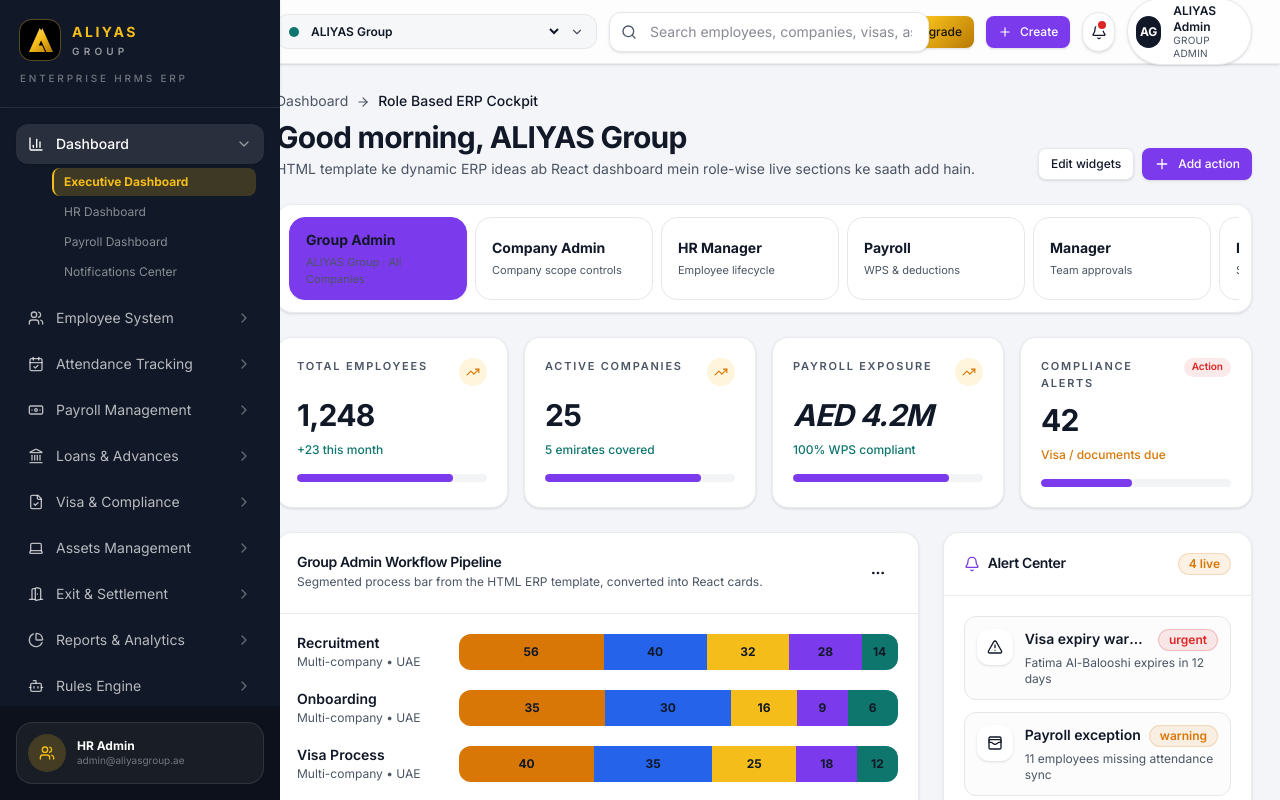
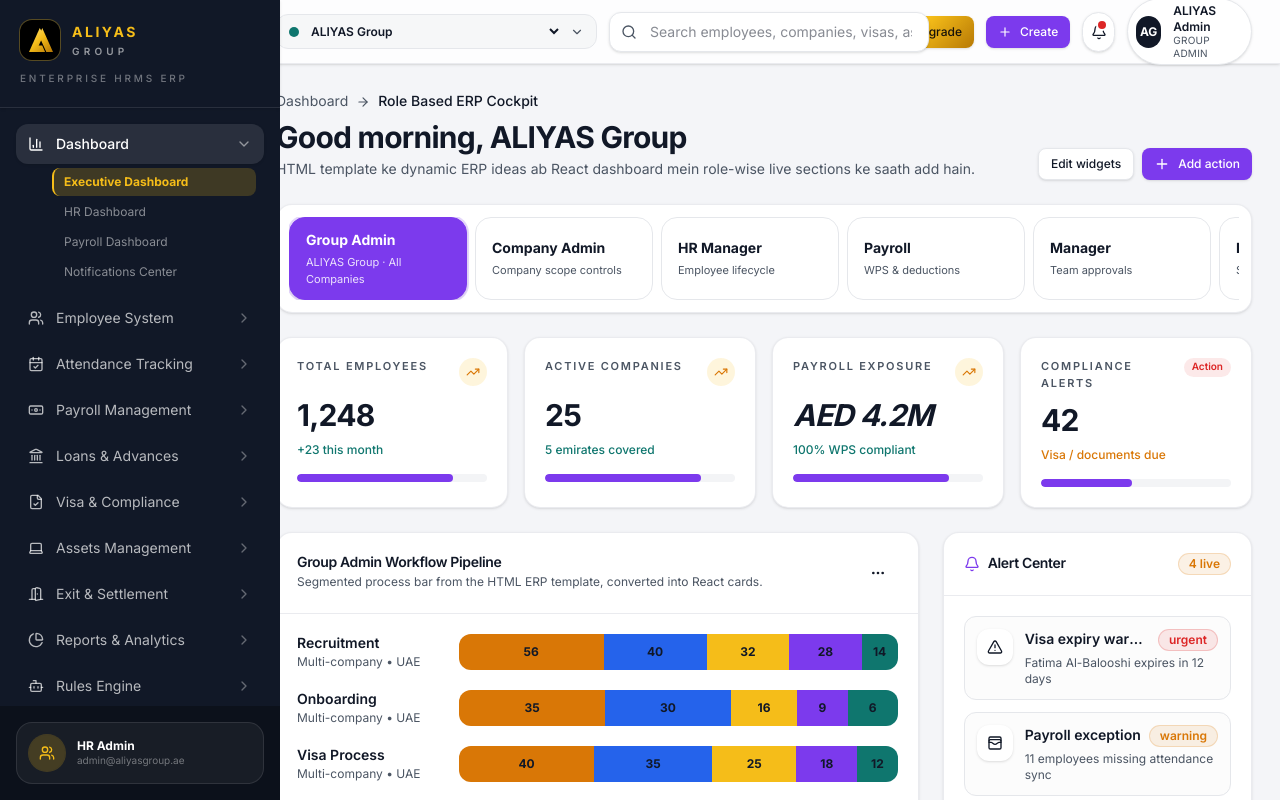
Before and after one commit to emrantims/HRMS, a React (Vite) app: page / in a window 1280 px wide. Built offline with nearby package versions, Linux system fonts and the light colour scheme.

Commit message:
Fix active role tab text contrast

```diff
--- a/src/pages/Dashboard.tsx
+++ b/src/pages/Dashboard.tsx
@@ -145,17 +145,20 @@
       <Card className="overflow-hidden">
         <CardContent className="p-3">
           <div className="flex gap-2 overflow-x-auto custom-scrollbar">
-            {roles.map((role) => (
+            {roles.map((role) => {
+              const selected = activeRole === role.id;
+              return (
                 <button
                   key={role.id}
                   type="button"
                   onClick={() => setActiveRole(role.id)}
-                className={`min-w-[178px] rounded-2xl border px-4 py-3 text-left transition-all ${activeRole === role.id ? "border-accent bg-accent text-white shadow-sm" : "border-border bg-surface text-primary hover:bg-muted/60"}`}
+                  className={`min-w-[178px] rounded-2xl border px-4 py-3 text-left transition-all ${selected ? "border-accent bg-accent shadow-sm ring-2 ring-accent/20" : "border-border bg-surface hover:bg-muted/60"}`}
                 >
-                <p className="text-sm font-bold">{role.label}</p>
-                <p className={`mt-1 text-[11px] ${activeRole === role.id ? "text-white/80" : "text-muted-foreground"}`}>{role.subtitle}</p>
+                  <p className={`text-sm font-bold ${selected ? "!text-white" : "text-primary"}`}>{role.label}</p>
+                  <p className={`mt-1 text-[11px] ${selected ? "!text-white/85" : "text-muted-foreground"}`}>{role.subtitle}</p>
                 </button>
-            ))}
+              );
+            })}
           </div>
         </CardContent>
       </Card>
```
Lines whose indentation alone changed are shown as unchanged.
